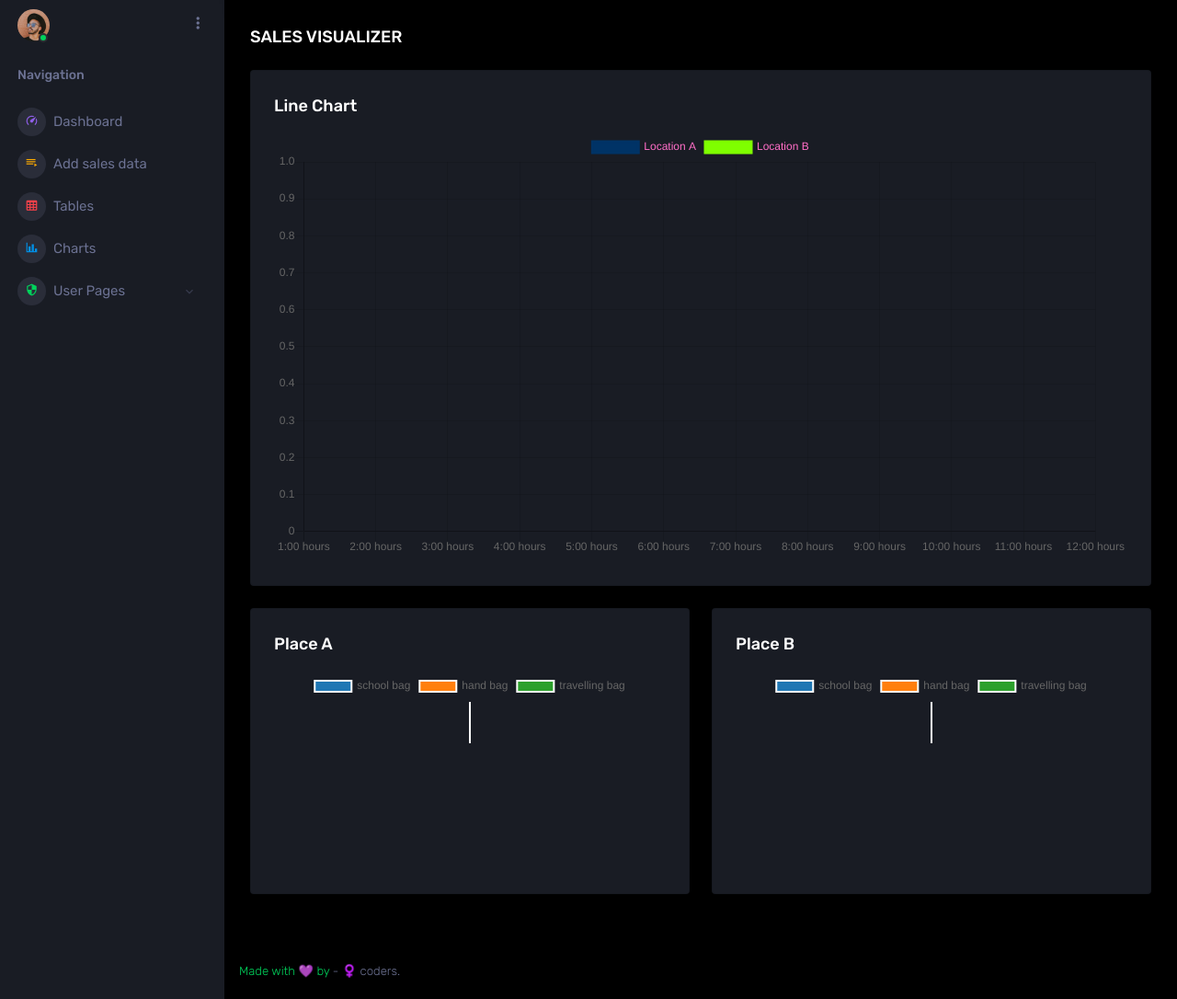
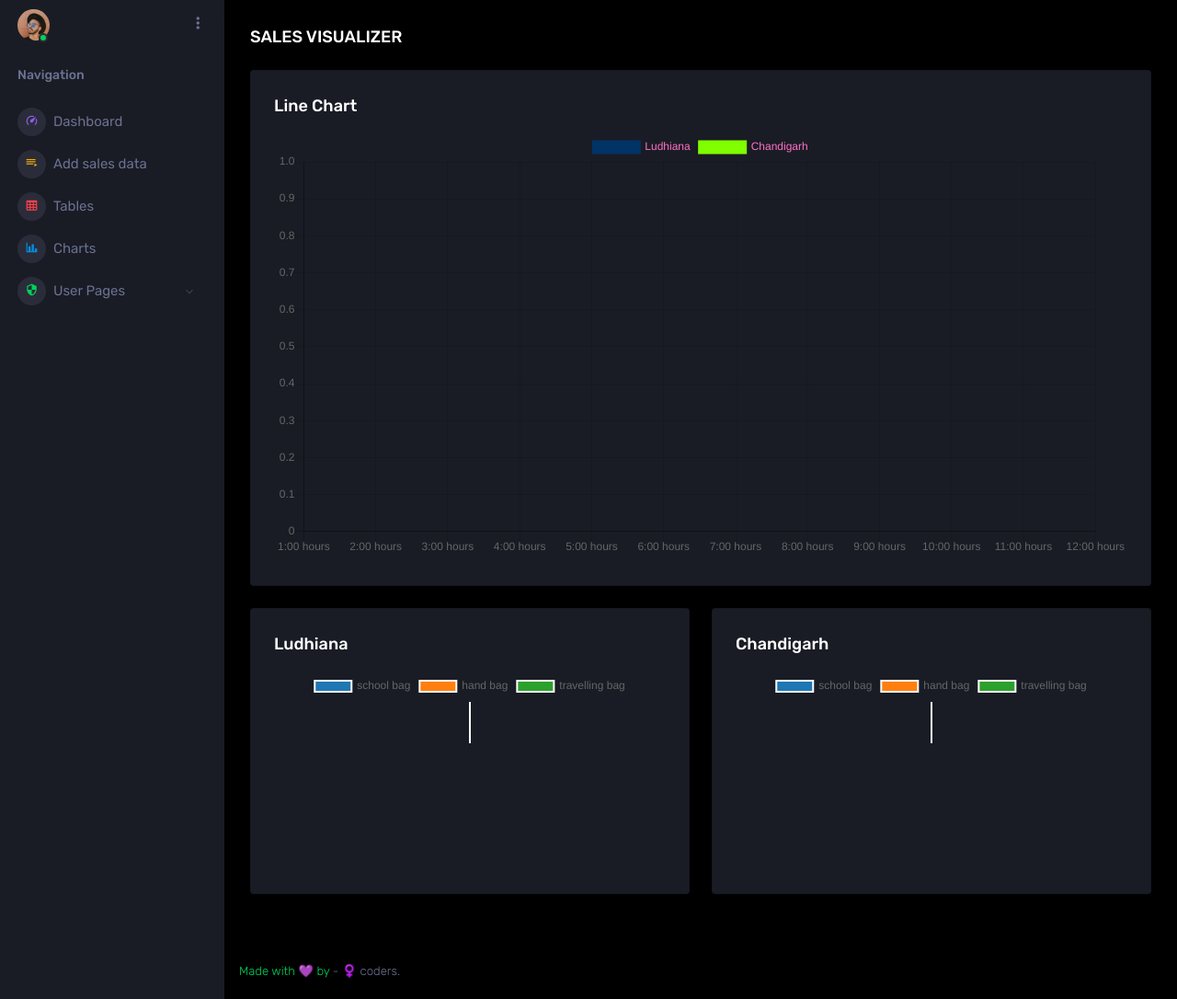
Before and after one commit to saloniig/customertracker, a Django app: page /charts/ in a window 1280 px wide. Shown: the part 70-1156 px from the top of the page at 92% size. Run offline with Django 3.2, Linux system fonts and the light colour scheme; data that the repository does not hold is empty; some libraries are stand-ins or nearby versions.

Commit message:
Minor fixes and clean code
- Updates index.html
- Updates chartjs.html
- Updates views.py

```diff
--- a/core/templates/chartjs.html
+++ b/core/templates/chartjs.html
@@ -38,7 +38,7 @@
       <div class="col-lg-6 grid-margin stretch-card">
         <div class="card">
           <div class="card-body">
-            <h4 class="card-title">Place A</h4>
+            <h4 class="card-title">Ludhiana</h4>
             <canvas id="doughnutChart1" style="height:250px"></canvas>
           </div>
         </div>
@@ -46,7 +46,7 @@
       <div class="col-lg-6 grid-margin stretch-card">
         <div class="card">
           <div class="card-body">
-            <h4 class="card-title">Place B</h4>
+            <h4 class="card-title">Chandigarh</h4>
             <canvas id="doughnutChart2" style="height:250px"></canvas>
           </div>
         </div>
@@ -73,14 +73,14 @@
   console.log({{hourwise_customers1}})
   console.log({{hourwise_customers2}})
 var dataFirst = {
-    label: "Location A",
+    label: "Ludhiana",
     data: {{ hourwise_customers1 | safe }},
     fill: false,
     borderColor: '#003366'
   };
 
 var dataSecond = {
-    label: "Location B",
+    label: "Chandigarh",
     data: {{ hourwise_customers2 | safe }},
     fill: false,
   borderColor: '#7fff00'
--- a/core/templates/index.html
+++ b/core/templates/index.html
@@ -91,7 +91,7 @@
               <canvas id="transaction-history" class="transaction-chart"></canvas>
               <div class="bg-gray-dark d-flex d-md-block d-xl-flex flex-row py-3 px-4 px-md-3 px-xl-4 rounded mt-3">
                 <div class="text-md-center text-xl-left">
-                  <h6 class="mb-1">Customers at place A</h6>
+                  <h6 class="mb-1">Customers at Ludhiana</h6>
                   <p class="text-muted mb-0">{{ city1_customers.count }}</p>
                 </div>
                 <!-- <div class="align-self-center flex-grow text-right text-md-center text-xl-right py-md-2 py-xl-0">
@@ -100,7 +100,7 @@
               </div>
               <div class="bg-gray-dark d-flex d-md-block d-xl-flex flex-row py-3 px-4 px-md-3 px-xl-4 rounded mt-3">
                 <div class="text-md-center text-xl-left">
-                  <h6 class="mb-1">Customers at place B</h6>
+                  <h6 class="mb-1">Customers at Chandigarh</h6>
                   <p class="text-muted mb-0">{{ city2_customers.count }}</p>
                 </div>
                 <!-- <div class="align-self-center flex-grow text-right text-md-center text-xl-right py-md-2 py-xl-0">
--- a/core/views.py
+++ b/core/views.py
@@ -51,7 +51,7 @@ def index(request):
         data = []
         data.append(city1_customers.count())
         data.append(city2_customers.count())
-        labels = ['city A', 'city B']
+        labels = ['Ludhiana', 'Chandigarh']
         # data = customer_data.filter(city)
         # customer_data.filter.filter()
         context = {
@@ -144,8 +144,8 @@ def addsale(request):
 
             form.save()
             itemName = item.objects.get(pk=request.POST.get('item'))
-            itemName.stock = int(itemName.stock)
-            int(request.POST.get('quantity'))
+            itemName.stock = int(itemName.stock) - \
+                int(request.POST.get('quantity'))
             itemName.save()
             messages.success(request, ' submssion successful')
 
```
